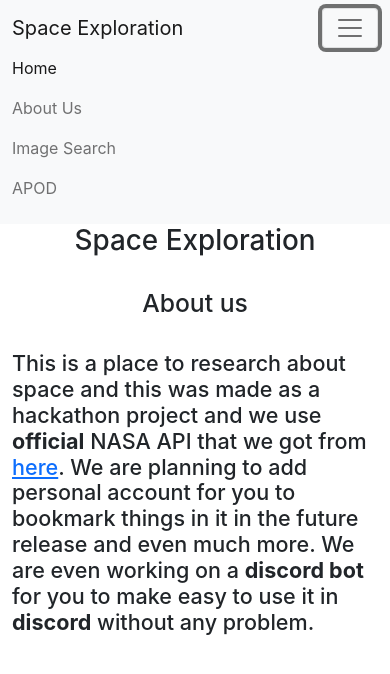
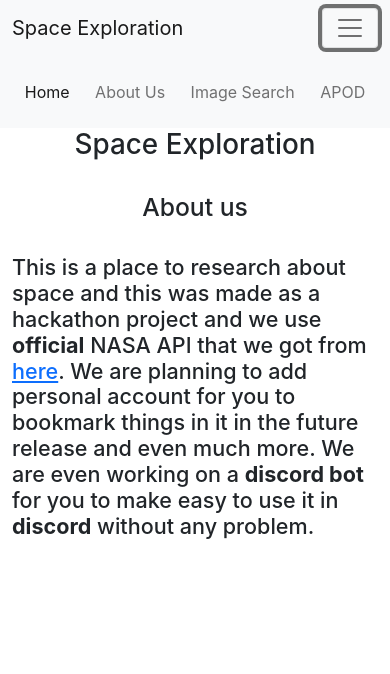
Before and after one commit to codewithpom/NASA-API-Hackathon, a React (Create React App) app: page / in a window 390 px wide. Both pictures are taken after a click on the button "Toggle navigation". Shown: the top 674 px of the page. Built offline with nearby package versions, Linux system fonts and the light colour scheme.

Commit message:
Updated styles

```diff
--- a/src/components/Navbar.js
+++ b/src/components/Navbar.js
@@ -3,29 +3,31 @@ import PropTypes from 'prop-types'
 import { Link } from 'react-router-dom'
 export default function Navbar(props) {
     return (
-        <nav className="navbar navbar-expand-lg navbar-light bg-light">
+        <nav className="navbar navbar-expand-md navbar-light bg-light">
             <div className="container-fluid">
                 <Link className="navbar-brand" to="/">{props.title}</Link>
                 <button className="navbar-toggler" type="button" data-bs-toggle="collapse" data-bs-target="#navbarSupportedContent"
                     aria-controls="navbarSupportedContent" aria-expanded="false" aria-label="Toggle navigation">
-                    <span className="navbar-toggler-icon"/>
+                    <span className="navbar-toggler-icon" />
                 </button>
 
                 <div className="collapse navbar-collapse" id="navbarSupportedContent">
-                    <ul className="navbar-nav me-auto mb-2 mb-lg-0">
-                        <li className="nav-item">
-                            <Link className="nav-link active" aria-current="page" to="/">Home</Link>
-                        </li>
-                        <li className="nav-item">
-                            <Link className="nav-link" to={props.aboutLink}>{props.aboutText}</Link>
-                        </li>
-                        <li className={"nav-item"}>
-                            <Link className="nav-link" to={props.image_search_link}>{props.image_search}</Link>
-                        </li>
-                        <li className={"nav-item"}>
-                            <Link className="nav-link" to={props.apod_link}>{props.apod_text}</Link>
-                        </li>
-                    </ul>
+                    <div className="navbar-nav me-auto mb-2 mb-lg-0">
+                        <div className="d-flex justify-content-around mt-4 mt-md-0">
+                            <div className="nav-item">
+                                <Link className="nav-link active" aria-current="page" to="/">Home</Link>
+                            </div>
+                            <div className="nav-item">
+                                <Link className="nav-link" to={props.aboutLink}>{props.aboutText}</Link>
+                            </div>
+                            <div className={"nav-item"}>
+                                <Link className="nav-link" to={props.image_search_link}>{props.image_search}</Link>
+                            </div>
+                            <div className={"nav-item"}>
+                                <Link className="nav-link" to={props.apod_link}>{props.apod_text}</Link>
+                            </div>
+                        </div>
+                    </div>
                 </div>
             </div>
         </nav>
--- a/src/pages/Index.js
+++ b/src/pages/Index.js
@@ -5,11 +5,11 @@ export default function Index() {
     return (
         <>
             <div className={"container"}>
-                <h1 className={"centre"}>
+                <h1 className="text-center">
                     Space Exploration
                 </h1>
                 <br/>
-                <h2 className={"centre"}>
+                <h2 className="text-center">
                     About us
                 </h2>
                 <br/>
```
